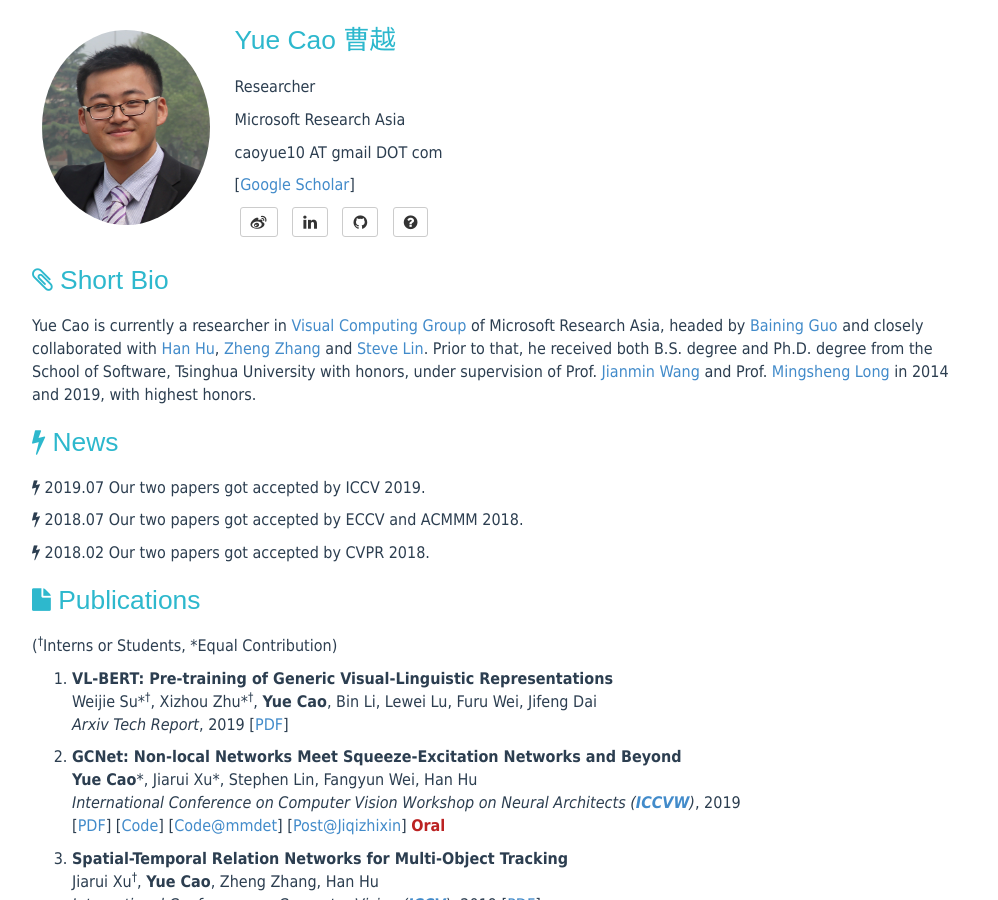
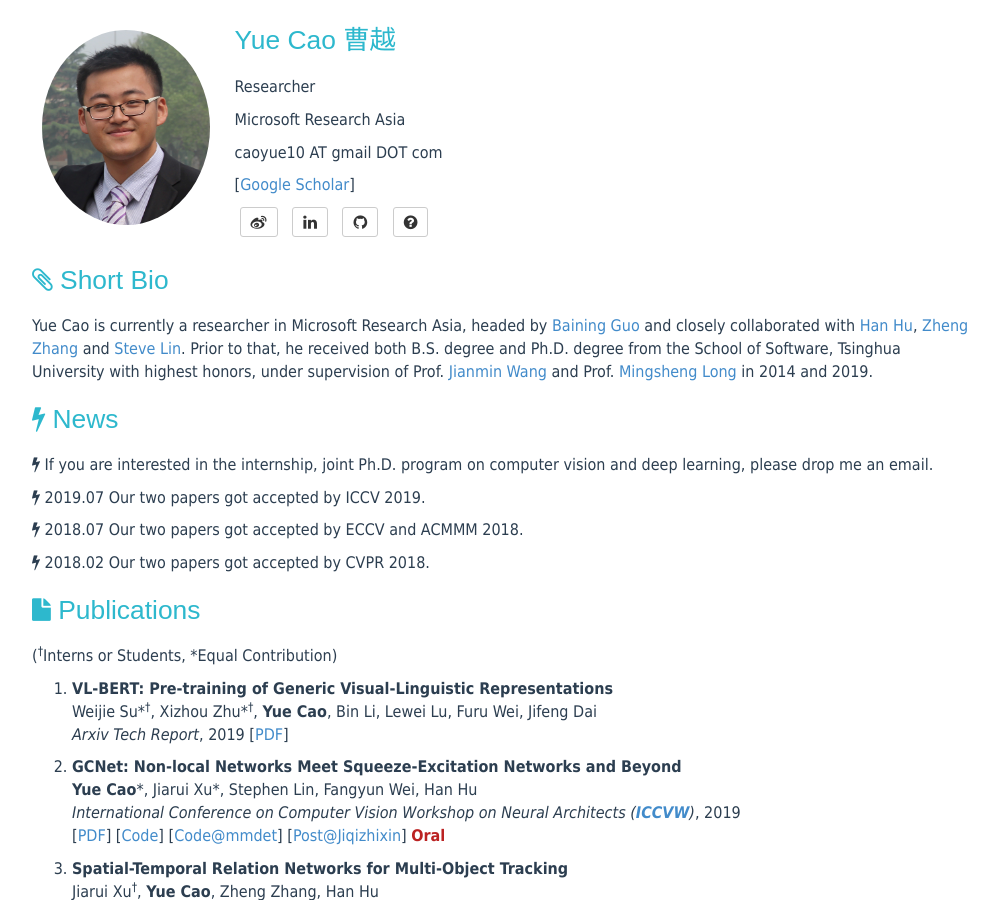
Before and after one commit to caoyue10/caoyue10.github.io, a Jekyll site: the page built from index.html, in a window 1280 px wide and 900 px high. Shown: the whole window, without its empty margins (138-1136 px from the left). Built offline with Jekyll 4.4.1, drawn with Linux system fonts in a browser that asks for light colours; the list of posts is cut into pages by our own code.

Commit message:
Update index.html

```diff
--- a/index.html
+++ b/index.html
@@ -8,7 +8,7 @@
         <h1 margin="0px"><i class="fa fa-paperclip"></i> Short Bio</h1>
     </header>
     <p>
-    Yue Cao is currently a researcher in <a href="https://www.microsoft.com/en-us/research/group/visual-computing/">Visual Computing Group</a> of Microsoft Research Asia, headed by <a href="https://www.microsoft.com/en-us/research/people/bainguo/">Baining Guo</a> and closely collaborated with <a href="https://www.microsoft.com/en-us/research/people/hanhu/">Han Hu</a>, <a href="https://www.microsoft.com/en-us/research/people/zhez/">Zheng Zhang</a> and <a href="https://www.microsoft.com/en-us/research/people/stevelin/">Steve Lin</a>. Prior to that, he received both B.S. degree and Ph.D. degree from the School of Software, Tsinghua University with honors, under supervision of Prof. <a href="http://www.thss.tsinghua.edu.cn/publish/soft/3641/2010/20101214090035662150715/20101214090035662150715_.html">Jianmin Wang</a> and Prof. <a href="http://ise.thss.tsinghua.edu.cn/~mlong/"> Mingsheng Long</a> in 2014 and 2019, with highest honors.
+    Yue Cao is currently a researcher in Microsoft Research Asia, headed by <a href="https://www.microsoft.com/en-us/research/people/bainguo/">Baining Guo</a> and closely collaborated with <a href="https://www.microsoft.com/en-us/research/people/hanhu/">Han Hu</a>, <a href="https://www.microsoft.com/en-us/research/people/zhez/">Zheng Zhang</a> and <a href="https://www.microsoft.com/en-us/research/people/stevelin/">Steve Lin</a>. Prior to that, he received both B.S. degree and Ph.D. degree from the School of Software, Tsinghua University with highest honors, under supervision of Prof. <a href="http://www.thss.tsinghua.edu.cn/publish/soft/3641/2010/20101214090035662150715/20101214090035662150715_.html">Jianmin Wang</a> and Prof. <a href="http://ise.thss.tsinghua.edu.cn/~mlong/"> Mingsheng Long</a> in 2014 and 2019.
     </p>
 </div>
 
@@ -17,6 +17,10 @@
     <header>
         <h1><i class="fa fa-bolt"></i> News</h1>
     </header>
+    <p>
+    <i class="fa fa-bolt"></i>
+    If you are interested in the internship, joint Ph.D. program on computer vision and deep learning, please drop me an email.
+    </p>
     <p>
     <i class="fa fa-bolt"></i>
     2019.07 Our two papers got accepted by ICCV 2019.
```
